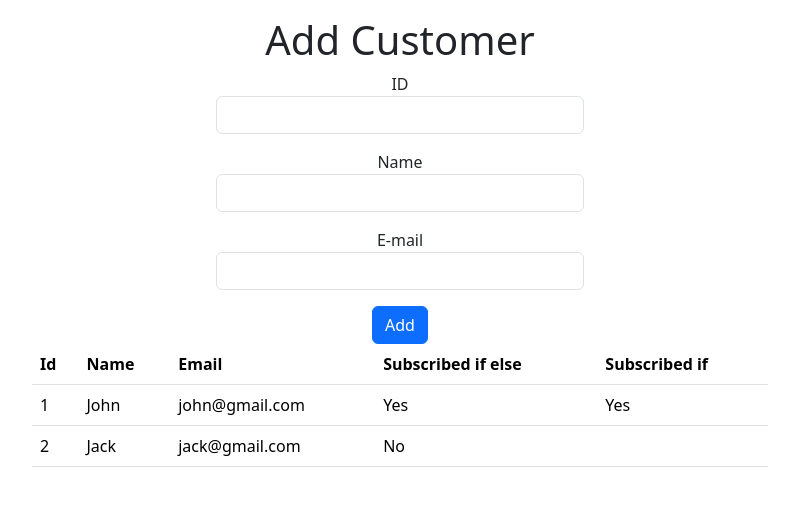
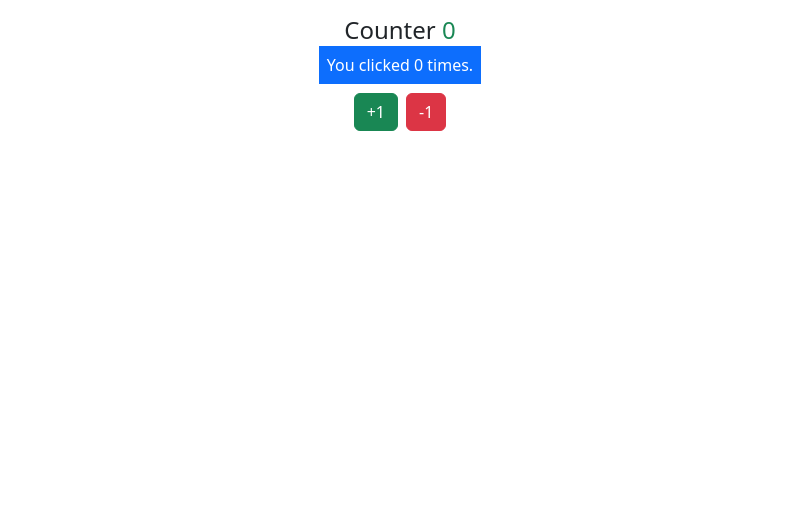
Before and after one commit to fep-coder/react-for-beginners, a React (Vite) app: page / in a window 1280 px wide. Shown: the top 506 px of the page, without its empty margins (240-1039 px from the left). Built offline with nearby package versions, Linux system fonts and the light colour scheme.

Commit message:
15 useEffect

```diff
--- a/src/App.jsx
+++ b/src/App.jsx
@@ -1,9 +1,12 @@
-import Customer from "./Customer";
+import { useState } from "react";
+import Counter from "./Counter";
 
 function App() {
+    const [number, setNumber] = useState(0);
+
     return (
         <div className="container">
-            <Customer />
+            {number < 5 && <Counter number={number} setNumber={setNumber} />}
         </div>
     );
 }
--- a/src/Counter.jsx
+++ b/src/Counter.jsx
@@ -1,15 +1,31 @@
-import { useState } from "react";
+import { useEffect, useState } from "react";
 
-function Counter() {
-    const [count, setCount] = useState({ title: "Counter", count: 10 });
+// eslint-disable-next-line react/prop-types
+function Counter({ number, setNumber }) {
+    const [count, setCount] = useState({ title: "Counter", count: 0 });
 
     function handleIncrement() {
         setCount((prevState) => ({ ...prevState, count: prevState.count + 1 }));
+        // setNumber((prevState) => prevState + 1);
     }
 
     function handleDecrement() {
         setCount((prevState) => ({ ...prevState, count: prevState.count - 1 }));
+        // setNumber((prevState) => prevState - 1);
     }
+
+    // useEffect(() => {
+    //     setNumber(count.count);
+    // }); // runs on each render
+
+    useEffect(() => {
+        setNumber(count.count);
+
+        document.title = "Component mounted";
+        return () => {
+            document.title = "Component UNMOUNTED";
+        };
+    }, [count, setNumber]);
 
     return (
         <div className="row mt-3">
@@ -18,6 +34,12 @@ function Counter() {
                     {count.title}{" "}
                     <span className="text-success">{count.count}</span>
                 </h4>
+
+                <p>
+                    <span className="text-bg-primary p-2">
+                        You clicked {number} times.
+                    </span>
+                </p>
 
                 <button
                     onClick={handleIncrement}
```
